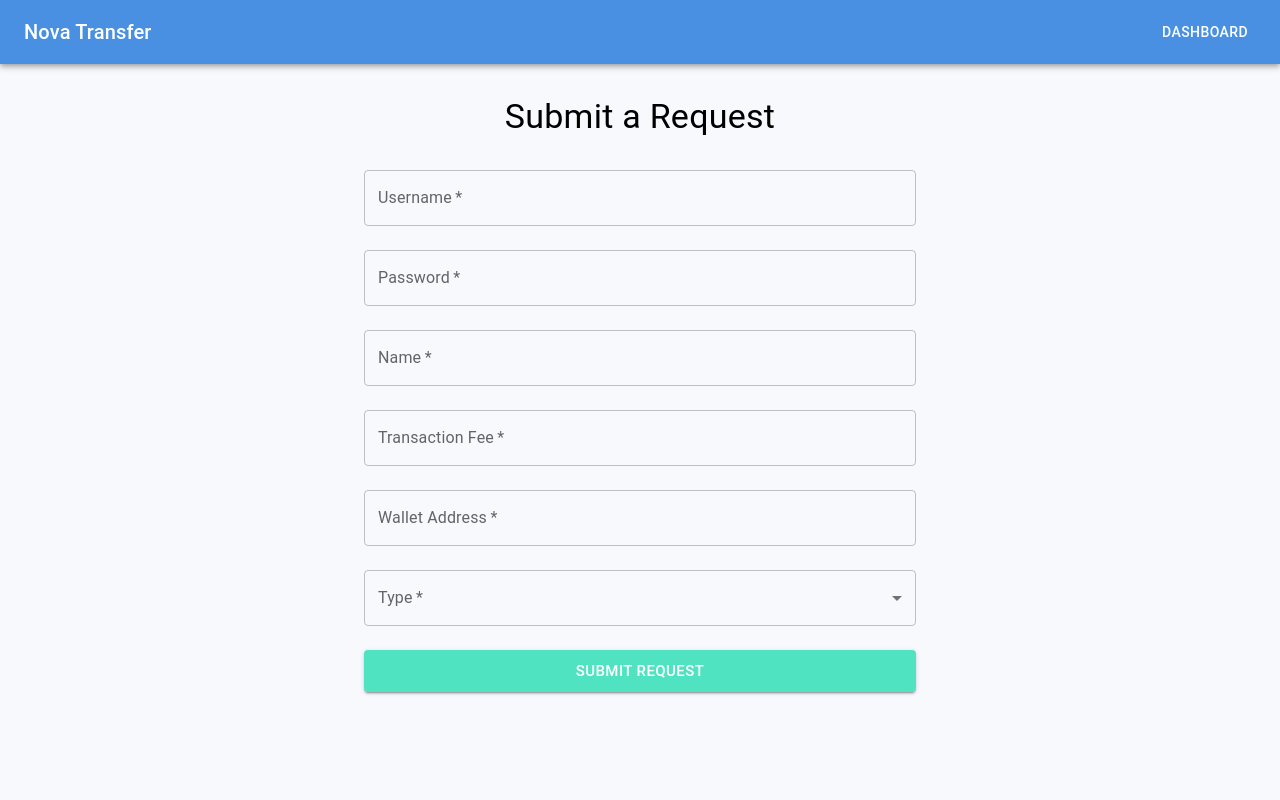
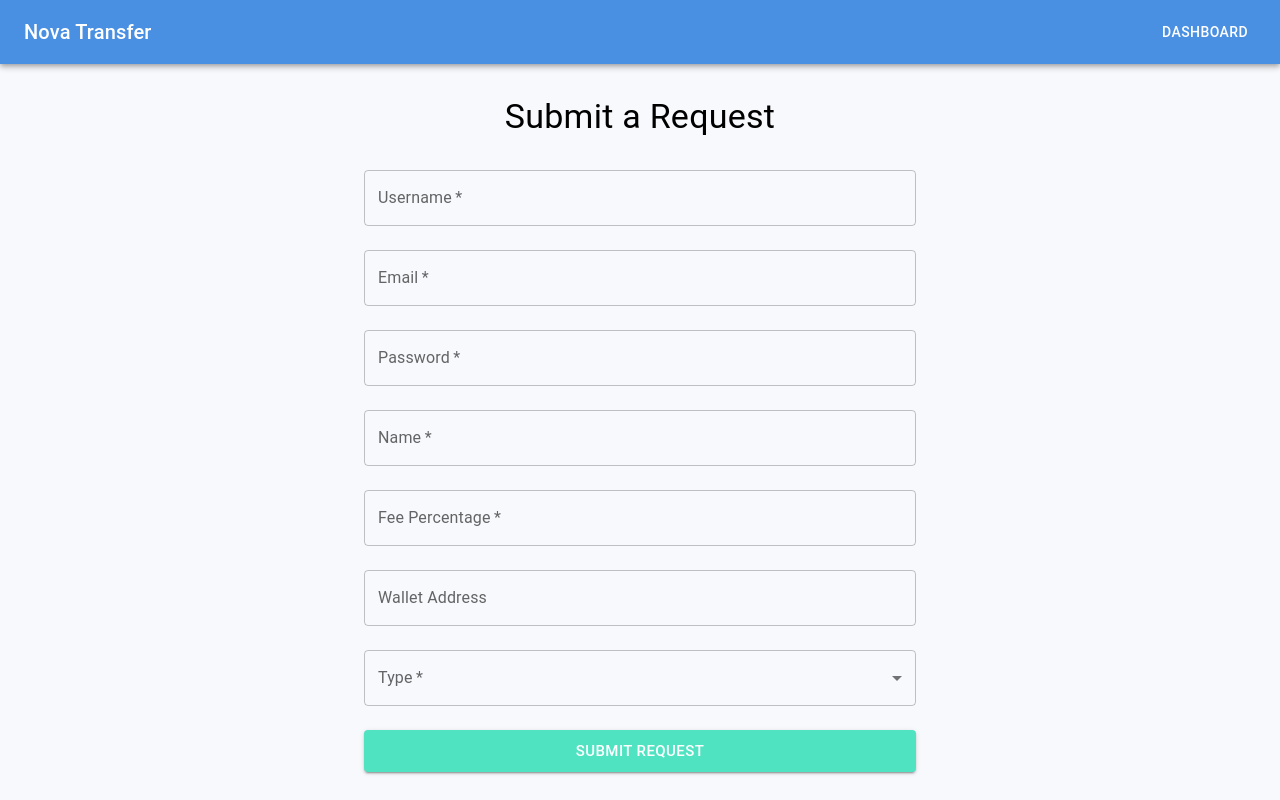
Before and after one commit to Shammi21/transaction_aap, a React (Create React App) app in the folder frontend/: page /add-client in a window 1280 px wide. Built offline with nearby package versions, Linux system fonts and the light colour scheme.

Commit message:
add creat client api

```diff
--- a/frontend/src/components/AddClientPage.js
+++ b/frontend/src/components/AddClientPage.js
@@ -1,4 +1,4 @@
-import React, { useState } from 'react';
+import React, { useState } from "react";
 import {
   AppBar,
   Toolbar,
@@ -9,20 +9,59 @@ import {
   TextField,
   MenuItem,
   Grid,
-} from '@mui/material';
-import { useNavigate } from 'react-router-dom';
+} from "@mui/material";
+import { useNavigate } from "react-router-dom";
+import axios from "axios";
 
 const AdminClientPage = () => {
   const navigate = useNavigate();
   const [formData, setFormData] = useState({
     username: "",
+    email: "",
     password: "",
     name: "",
-    transactionFee: "",
-    walletAddress: "",
+    fee_percentage: "",
+    wallet_address: "",
     type: "",
   });
 
+  const [token, setToken] = useState("");
+
+  // Function to fetch token dynamically (mock implementation)
+  const fetchToken = async () => {
+    const loginUrl = "https://nova.terrapayz.com/api/auth/login";
+
+    try {
+      console.log("Attempting to fetch token...");
+
+      const response = await axios.post(loginUrl, {
+        username: "admin",
+        password: "admin",
+      });
+
+      console.log("Token response:", response.data);
+
+      if (response.data && response.data.access_token) {
+        const fetchedToken = response.data.access_token;
+        setToken(fetchedToken);
+
+        // Optionally, store the token in localStorage
+        localStorage.setItem("authToken", fetchedToken);
+
+        return fetchedToken;
+      } else {
+        console.error("Access token not found in response:", response.data);
+        return null;
+      }
+    } catch (error) {
+      console.error("Error fetching token:", error.response?.data || error.message);
+      return null;
+    }
+  };
+
+
+
+  // Handle input changes
   const handleChange = (e) => {
     const { name, value } = e.target;
     setFormData((prevData) => ({
@@ -31,19 +70,45 @@ const AdminClientPage = () => {
     }));
   };
 
-  const handleSubmit = () => {
-    console.log("Form Submitted:", formData);
+  // Handle form submission
+  const handleSubmit = async () => {
+    const apiUrl = "https://nova.terrapayz.com/api/admin/users/";
+
+    // Ensure token is available before making the API call
+    let currentToken = token || (await fetchToken());
+
+    if (!currentToken) {
+      console.error("Token not available. Cannot proceed.");
+      return;
+    }
+
+    try {
+      const response = await axios.post(apiUrl, formData, {
+        headers: {
+          "Content-Type": "application/json",
+          Authorization: `Bearer ${currentToken}`,
+        },
+      });
+
+      console.log("Client created successfully:", response.data);
+
+      // Navigate to a success or admin dashboard page if needed
+      navigate("/admin-dashboard");
+    } catch (error) {
+      console.error("Error creating client:", error.response?.data || error.message);
+    }
   };
 
+
   return (
-    <Box sx={{ flexGrow: 1, minHeight: '100vh', backgroundColor: '#f7f9fc' }}>
+    <Box sx={{ flexGrow: 1, minHeight: "100vh", backgroundColor: "#f7f9fc" }}>
       {/* Navbar */}
-      <AppBar position="static" sx={{ backgroundColor: '#4a90e2' }}>
+      <AppBar position="static" sx={{ backgroundColor: "#4a90e2" }}>
         <Toolbar>
           <Typography variant="h6" component="div" sx={{ flexGrow: 1 }}>
             Nova Transfer
           </Typography>
-          <Button color="inherit" onClick={() => navigate('/admin-dashboard')}>
+          <Button color="inherit" onClick={() => navigate("/admin-dashboard")}>
             Dashboard
           </Button>
         </Toolbar>
@@ -80,6 +145,20 @@ const AdminClientPage = () => {
               />
             </Grid>
 
+            {/* Email Input */}
+            <Grid item xs={12}>
+              <TextField
+                type="email"
+                label="Email"
+                name="email"
+                variant="outlined"
+                fullWidth
+                value={formData.email}
+                onChange={handleChange}
+                required
+              />
+            </Grid>
+
             {/* Password Input */}
             <Grid item xs={12}>
               <TextField
@@ -107,15 +186,15 @@ const AdminClientPage = () => {
               />
             </Grid>
 
-        {/* Transaction Fee Input */}
+            {/* Fee Percentage Input */}
             <Grid item xs={12}>
               <TextField
-            label="Transaction Fee"
-            name="transactionFee"
+                label="Fee Percentage"
+                name="fee_percentage"
                 variant="outlined"
                 fullWidth
                 type="number"
-            value={formData.transactionFee}
+                value={formData.fee_percentage}
                 onChange={handleChange}
                 required
               />
@@ -125,12 +204,11 @@ const AdminClientPage = () => {
             <Grid item xs={12}>
               <TextField
                 label="Wallet Address"
-            name="walletAddress"
+                name="wallet_address"
                 variant="outlined"
                 fullWidth
-            value={formData.walletAddress}
+                value={formData.wallet_address}
                 onChange={handleChange}
-            required
               />
             </Grid>
 
```
Lines whose indentation alone changed are shown as unchanged.
